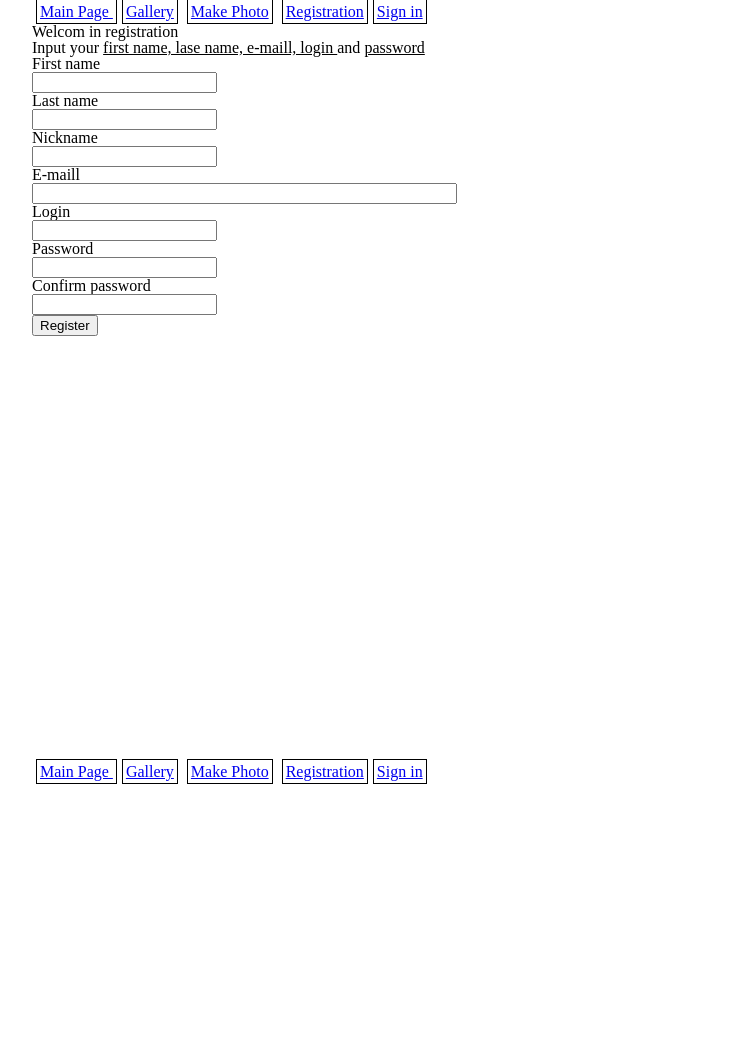
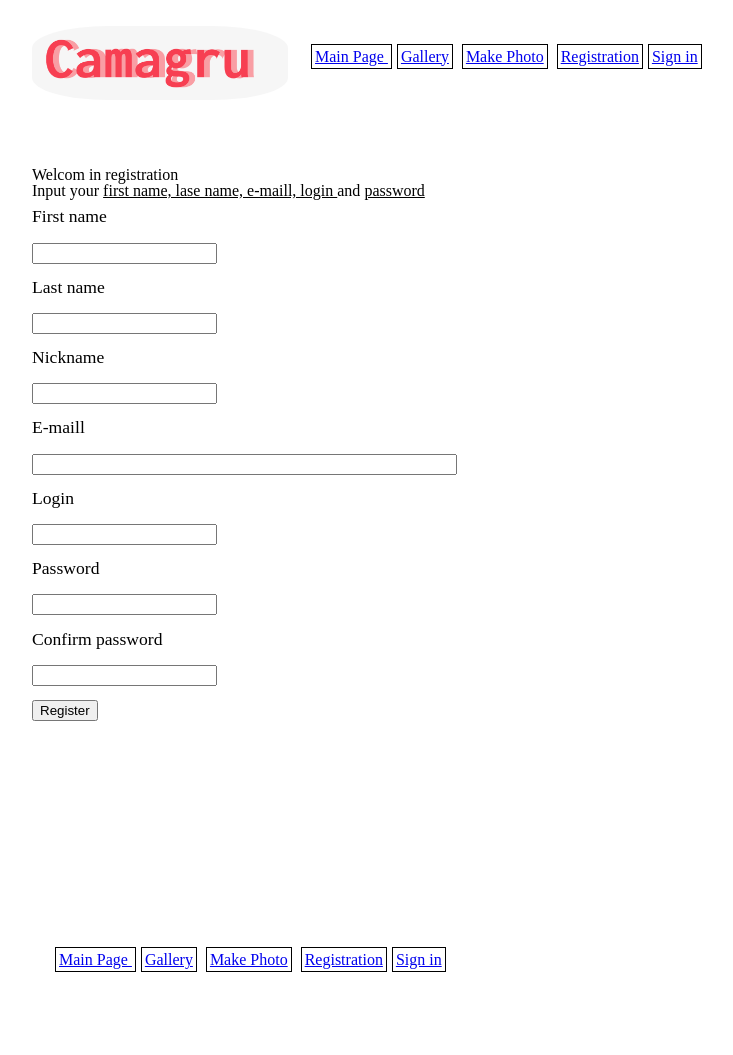
Before and after one commit to TimiTeam/Camagru, a PHP site: page /camagru/account/register in a window 1280 px wide. Shown: the whole page, without its empty margins (224-957 px from the left). Before the commit the page ends 784 px from the top, so only its background shows below. Run offline with PHP 8.4, Linux system fonts and the light colour scheme.

Commit message:
adding logo

```diff
--- a/app/controllers/AccountController.class.php
+++ b/app/controllers/AccountController.class.php
@@ -8,7 +8,6 @@ use app\core\Controller;
 class AccountController extends Controller{
 
     public function loginAction($param = []){
-        $this->view->layout = 'custom';
         if ($_SERVER['REQUEST_METHOD'] == 'POST')
             $param = $this->model->login();
         $this->view->render("Login", $param);
--- /dev/null
+++ b/app/style/camagruStyle.css
@@ -0,0 +1,70 @@
+html, body, div, span, applet, object, iframe,
+h1, h2, h3, h4, h5, h6, p, blockquote, pre,
+a, abbr, acronym, address, big, cite, code,
+del, dfn, em, img, ins, kbd, q, s, samp,
+small, strike, strong, sub, sup, tt, var,
+b, u, i, center,
+dl, dt, dd, ol, ul, li,
+fieldset, form, label, legend,
+table, caption, tbody, tfoot, thead, tr, th, td,
+article, aside, canvas, details, embed,
+figure, figcaption, footer, header, hgroup,
+menu, nav, output, ruby, section, summary,
+time, mark, audio, video {
+    margin: 0;
+    padding: 0;
+    border: 0;
+    font-size: 100%;
+    font: inherit;
+    vertical-align: baseline;
+}
+/* HTML5 display-role reset for older browsers */
+article, aside, details, figcaption, figure,
+footer, header, hgroup, menu, nav, section {
+    display: block;
+}
+body {
+    line-height: 1;
+}
+ol, ul {
+    list-style: none;
+}
+blockquote, q {
+    quotes: none;
+}
+
+html{
+   height:100%;
+}
+
+body{
+    min-height: 100%;
+}
+
+p {
+    line-height: 2;
+    font-size: 110%;
+}
+.hor_list{
+    width: 60%;
+    margin-left: 20%;
+    display: inline-flex;
+    margin-top: 2%;
+    margin-bottom: 5%;
+}
+
+.logo{
+    border-radius: 30%;
+}
+
+.hr{
+    padding: 3%;
+    width: 100%;
+    margin: 0;
+}
+ul.hr li {
+    display: inline;
+    margin-right: 5px;
+    border: 1px solid #000;
+    padding: 3px;
+}
--- a/app/style/mainStyle.css
+++ /dev/null
@@ -1,24 +0,0 @@
-html{
-   height:100%;
-}
-
-body{
-    min-height: 100%;
-}
-
-.hor_list{
-    width: 60%;
-    margin-left: 20%;
-}
-
-.hr{
-    width: 100%;
-    margin: 0;
-    padding: 4px;
-}
-ul.hr li {
-    display: inline;
-    margin-right: 5px;
-    border: 1px solid #000;
-    padding: 3px;
-}
--- a/app/style/postsStyle.css
+++ b/app/style/postsStyle.css
@@ -1,37 +1,3 @@
-html, body, div, span, applet, object, iframe,
-h1, h2, h3, h4, h5, h6, p, blockquote, pre,
-a, abbr, acronym, address, big, cite, code,
-del, dfn, em, img, ins, kbd, q, s, samp,
-small, strike, strong, sub, sup, tt, var,
-b, u, i, center,
-dl, dt, dd, ol, ul, li,
-fieldset, form, label, legend,
-table, caption, tbody, tfoot, thead, tr, th, td,
-article, aside, canvas, details, embed,
-figure, figcaption, footer, header, hgroup,
-menu, nav, output, ruby, section, summary,
-time, mark, audio, video {
-    margin: 0;
-    padding: 0;
-    border: 0;
-    font-size: 100%;
-    font: inherit;
-    vertical-align: baseline;
-}
-/* HTML5 display-role reset for older browsers */
-article, aside, details, figcaption, figure,
-footer, header, hgroup, menu, nav, section {
-    display: block;
-}
-body {
-    line-height: 1;
-}
-ol, ul {
-    list-style: none;
-}
-blockquote, q {
-    quotes: none;
-}
 
 .user_photo{
     min-width: 500px;
@@ -84,8 +50,9 @@ blockquote, q {
     border: 1px dashed black;
     position: absolute;
     min-width: 8%;
-    min-height: 8%;
     margin-left: 8%;
+    padding: 1%;
+    line-height: 1.5;
     background-color: rgb(0,0,0);
     background-color: rgba(120, 74, 226, 0.92);
     overflow: auto;
--- a/app/views/layout/default.php
+++ b/app/views/layout/default.php
@@ -16,7 +16,7 @@
         <meta charset="UTF-8">
         <meta name="viewport" content="width=device-width, initial-scale=1.0">
         <meta http-equiv="X-UA-Compatible" content="ie=edge">
-        <link rel="stylesheet" href="/camagru/app/style/mainStyle.css">
+        <link rel="stylesheet" href="/camagru/app/style/camagruStyle.css">
         <link rel="stylesheet" href="/camagru/app/style/photoStyle.css">
         <link rel="stylesheet" href="/camagru/app/style/postsStyle.css">
         <script src="/camagru/app/scripts/posts.js"></script>
@@ -25,8 +25,12 @@
     <body>
     <header>
     <div class="hor_list">
+        <a href="http://localhost:8080/camagru/">
+            <img class="logo" src="/camagru/app/res/camagru.png" width="256" >
+        </a>
         <ul class="hr">
-            <a href="http://localhost:8080/camagru/"><li>Main Page </li></a>
+            <a href="http://localhost:8080/camagru/"><li>Main Page </li>
+            </a>
             <a href="http://localhost:8080/camagru/gallery/show"><li>Gallery</li></a>
             <a href="http://localhost:8080/camagru/account/makePhoto"><li>Make Photo</li></a>
             <?php
```
Also changed, not shown: app/res/camagru.png (added), 1 other file.
